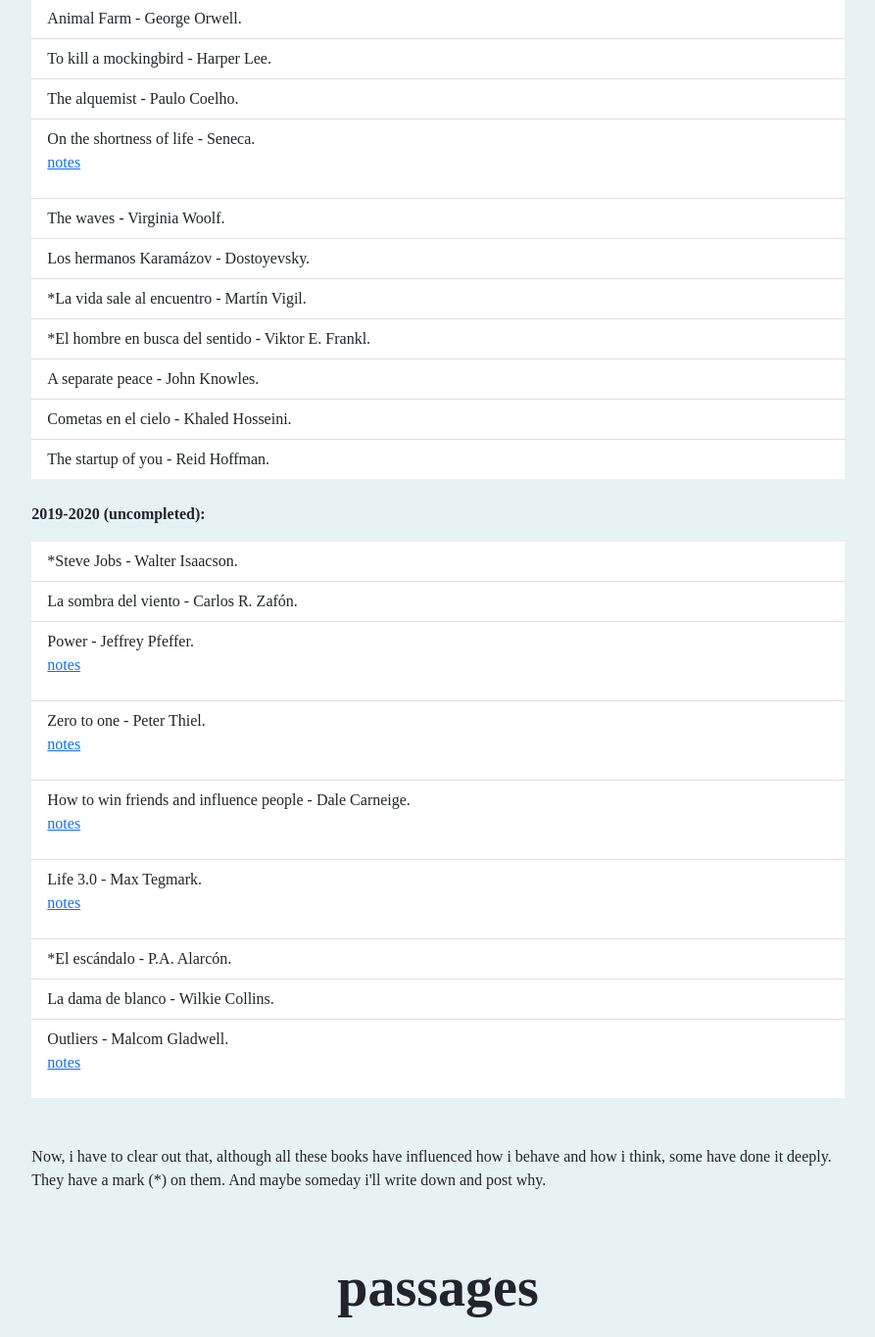
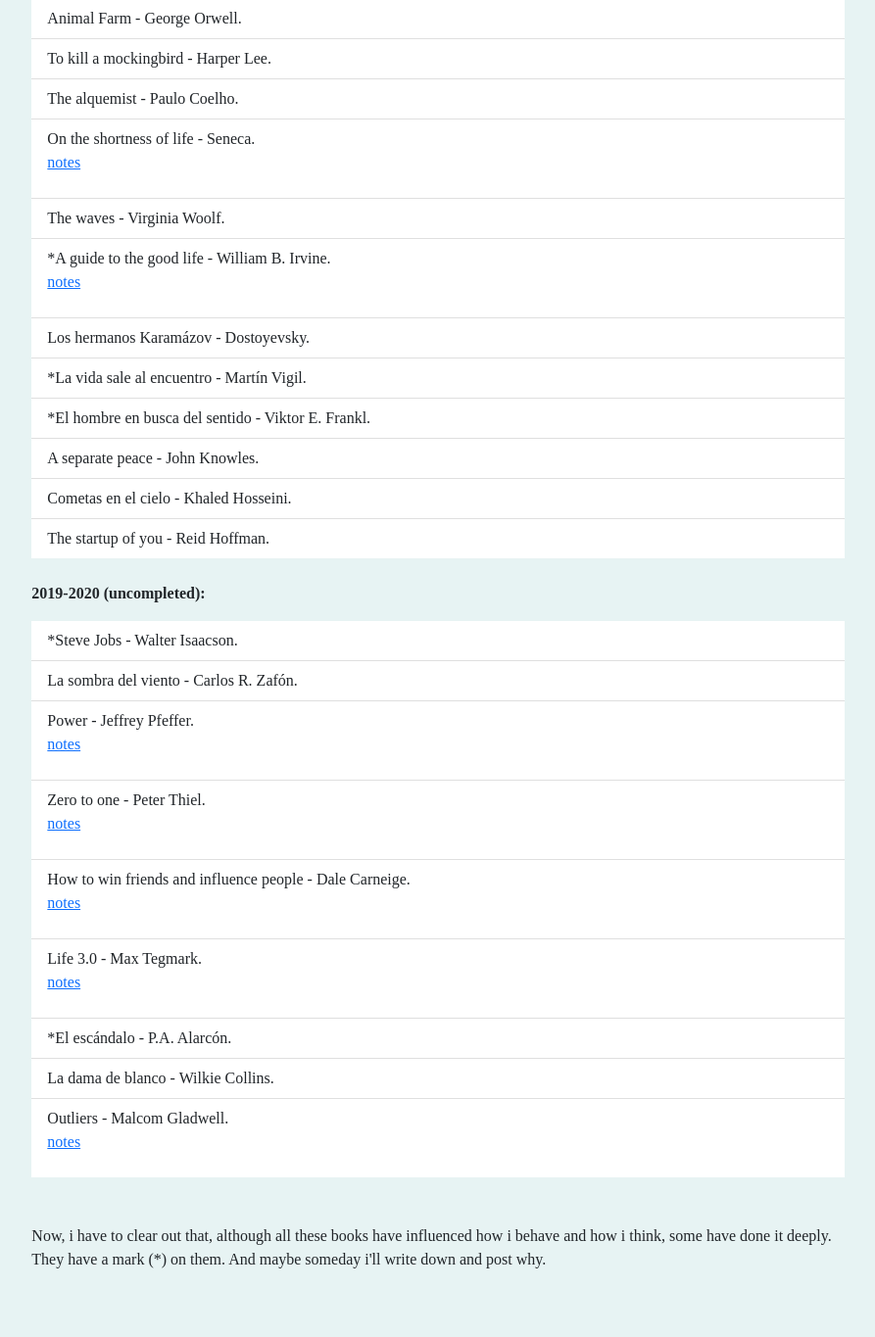
Before and after one commit to Alvarusky/Alvarusky, a PHP site: the page made by hobbies/books&texts/index.php in a window 1280 px wide. Shown: the part 687-2052 px from the top of the page at 98% size, without its empty margins (193-1086 px from the left). Run offline with PHP 8.4, Linux system fonts and the light colour scheme.

Commit message:
add a book to booklist

```diff
--- a/hobbies/books&texts/index.php
+++ b/hobbies/books&texts/index.php
@@ -42,6 +42,7 @@
                 <li class='list-group-item'>The alquemist - Paulo Coelho.</li>
                 <li class='list-group-item'>On the shortness of life - Seneca. <p><a href='notes/'>notes</p></a></li>
                 <li class='list-group-item'>The waves - Virginia Woolf.</li>
+                <li class='list-group-item'>*A guide to the good life - William B. Irvine. <p><a href='notes/'>notes</p></a></li>
                 <li class='list-group-item'>Los hermanos Karamázov - Dostoyevsky.</li>
                 <li class='list-group-item'>*La vida sale al encuentro - Martín Vigil.</li>
                 <li class='list-group-item'>*El hombre en busca del sentido - Viktor E. Frankl.</li>
```
